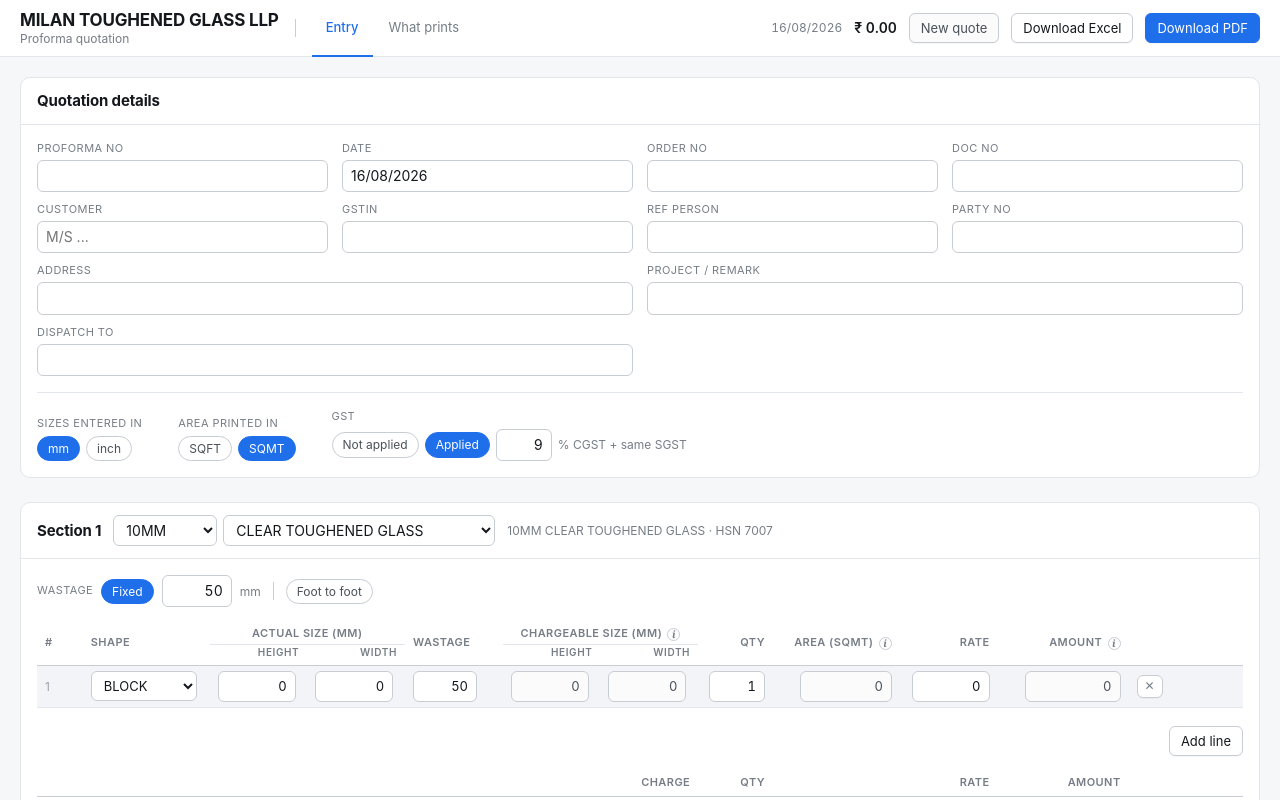
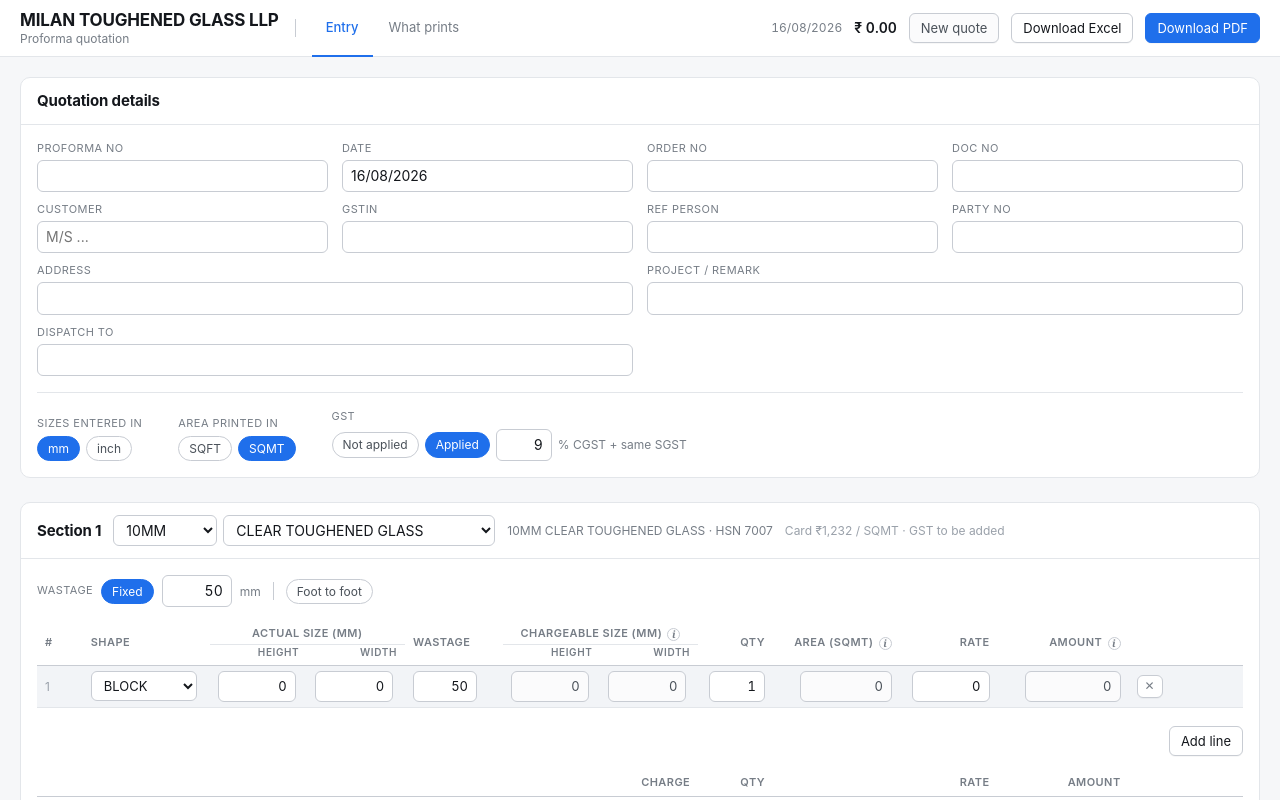
Before and after one commit to PrasanKumar93/milan, a React (Vite) app in the folder app/: page / in a window 1280 px wide. Shown: the top 800 px of the page. Built offline with nearby package versions, Linux system fonts and the light colour scheme.

Commit message:
Clarify card pricing structure

```diff
--- a/app/src/components/SectionEditor.tsx
+++ b/app/src/components/SectionEditor.tsx
@@ -1,7 +1,7 @@
 import type { ComputedSection } from "../core/engine";
 import { perimeterRft } from "../core/products";
 import type { Adjustment, Line, Quote, Section, WastageRule } from "../core/types";
-import { HSN } from "../data/masters";
+import { HSN, cardPrice } from "../data/masters";
 import { Button, DimensionField, Pill } from "../ui/controls";
 import { ChargeTable } from "./ChargeTable";
 import { LineGrid } from "./LineGrid";
@@ -51,6 +51,7 @@
 }) {
   const section = computed.section;
   const footToFoot = section.wastageRule === "foot_to_foot";
+  const price = cardPrice(section.product, quote.printUnit);
   const perimeter = perimeterRft(
     computed.lines.map((l) => ({
       line: l.line,
@@ -73,6 +74,22 @@
         <span className="muted small" title={`Prints as ${section.shortCode} in the summary block`}>
           {section.product} · HSN {HSN}
         </span>
+
+        {/*
+         * What the card asks, and what that figure includes. The two columns of
+         * the card are not the same price in two units — the square-foot one has
+         * GST in it (§2.5) — so the price is never shown without saying which it
+         * is. Glass the card has no price for says nothing at all.
+         */}
+        {price && (
+          <span
+            className="muted-2 small"
+            title="The rate this row starts on. Rates are negotiated, so type over it."
+          >
+            Card ₹{price.rate.toLocaleString("en-IN")} / {quote.printUnit} ·{" "}
+            {price.includesGst ? "GST included" : "GST to be added"}
+          </span>
+        )}
         <span className="spacer" />
         {canRemove && (
           <Button variant="danger" onClick={onRemoveSection} title="Remove this section">
--- a/app/src/core/validate.ts
+++ b/app/src/core/validate.ts
@@ -1,4 +1,4 @@
-import { cardRate } from "../data/masters";
+import { cardPrice } from "../data/masters";
 import type { ComputedQuote } from "./engine";
 import { formatMoney } from "./money";
 import { wastageRuleFor } from "./products";
@@ -9,7 +9,9 @@
  * Overrides are the whole point of the app, so nothing here refuses a value. It
  * points at the handful of things that were actually wrong in the sample
  * quotations — a SQFT rate typed into a SQMT quote, a section quietly discounted,
- * a mirror left on fixed wastage — and leaves the decision with the operator.
+ * a mirror left on fixed wastage — plus the one the samples were right about but
+ * only by habit: which of the card's two prices already has GST in it.
+ * Everything here leaves the decision with the operator.
  */
 
 export interface Warning {
@@ -24,6 +26,9 @@
 /** A rate this far from the rate card is more likely the wrong unit than a deal. */
 const RATE_FACTOR = 5;
 
+/** How near the card a rate has to be before it is taken to *be* the card's. */
+const ON_THE_CARD = 0.02;
+
 export function warningsFor(computed: ComputedQuote): Warning[] {
   const quote = computed.quote;
   const out: Warning[] = [];
@@ -31,7 +36,41 @@
   for (const s of computed.sections) {
     const section = s.section;
     const id = section.id;
-    const card = cardRate(section.product, quote.printUnit);
+    const price = cardPrice(section.product, quote.printUnit);
+    const card = price?.rate;
+
+    /*
+     * The card's two columns mean different things: a square-metre price is
+     * before tax and a square-foot price has it in already (§2.5), and the two
+     * settings that decide which applies — printed unit and GST — are set
+     * independently. So a quote can end up taxing a taxed price, or printing a
+     * pre-tax price with no tax on it, and both look like ordinary numbers.
+     *
+     * Only rows still sitting on the card figure are worth mentioning: an
+     * operator who has typed their own rate has decided what it includes.
+     */
+    if (price !== undefined) {
+      const onTheCard = s.lines.some(
+        (l) =>
+          l.line.rate > 0 &&
+          Math.abs(l.line.rate - price.rate) <= price.rate * ON_THE_CARD &&
+          (l.line.actualH > 0 || l.line.actualW > 0),
+      );
+
+      if (onTheCard && price.includesGst && quote.gstApplicable) {
+        out.push({
+          sectionId: id,
+          text: `${section.shortCode} is at the card's ₹${price.rate.toLocaleString("en-IN")} per ${quote.printUnit}, which already includes GST, and this quote adds GST on top. Before tax it is about ₹${formatMoney(price.rate / (1 + quote.gstPct / 50))}.`,
+        });
+      }
+
+      if (onTheCard && !price.includesGst && !quote.gstApplicable) {
+        out.push({
+          sectionId: id,
+          text: `${section.shortCode} is at the card's ₹${price.rate.toLocaleString("en-IN")} per ${quote.printUnit}, which is before GST, and this quote adds none.`,
+        });
+      }
+    }
 
     if (section.wastageRule !== wastageRuleFor(section.product)) {
       out.push({
--- a/app/src/data/masters.ts
+++ b/app/src/data/masters.ts
@@ -3,7 +3,7 @@
 import productsJson from "./products.json";
 import rateCardJson from "./rateCard.json";
 import { splitProduct } from "../core/products";
-import type { ChargeBasis, InputUnit, WastageRule } from "../core/types";
+import type { ChargeBasis, InputUnit, PrintUnit, WastageRule } from "../core/types";
 
 /**
  * Typed access to the JSON masters. Everything the business can change — company
@@ -62,9 +62,30 @@
   return chargeTypes.filter((c) => c.label === label.toUpperCase())[0];
 }
 
-/** Default rate for a line of this product, from the rate card. */
-export function cardRate(product: string, printUnit: "SQFT" | "SQMT"): number | undefined {
+/**
+ * What the card asks for this glass, and whether that figure has tax in it.
+ *
+ * The two columns are not the same price in two units: ₹1414 the square metre is
+ * before GST and ₹155 the square foot is after it — 1414 × 1.18 ÷ 10.764 — which
+ * is how the office quotes and is why every SQFT sample prints no tax line
+ * (dev-plan §2.5). The card says so itself rather than the app assuming it, so a
+ * future card that prices both columns the same way only has to say that.
+ */
+export interface CardPrice {
+  rate: number;
+  includesGst: boolean;
+}
+
+export function cardPrice(product: string, printUnit: PrintUnit): CardPrice | undefined {
   const item = rateCard.items.filter((i) => i.product === product.toUpperCase())[0];
   if (!item) return undefined;
-  return printUnit === "SQFT" ? item.sqft : item.sqmt;
+
+  return printUnit === "SQFT"
+    ? { rate: item.sqft, includesGst: rateCard.sqftIncludesGst }
+    : { rate: item.sqmt, includesGst: rateCard.sqmtIncludesGst };
 }
+
+/** Default rate for a line of this product, from the rate card. */
+export function cardRate(product: string, printUnit: PrintUnit): number | undefined {
+  return cardPrice(product, printUnit)?.rate;
+}
--- a/app/src/data/rateCard.json
+++ b/app/src/data/rateCard.json
@@ -1,6 +1,8 @@
 {
   "_note": "dev-plan §2.5. Toughened glass only — the card the office wrote out covers nothing else, so mirror, fluted, kaccha, laminated and the rest have no default and their rate is typed on the line. Defaults only in any case: rates are negotiated per job and edited per line. Brown and black are one price on the card and are listed separately here, because the proforma has to name the glass the customer bought. sqft_rate is the GST-inclusive equivalent of sqmt_rate, rounded to a tidy number: sqmt x 1.18 / 10.764.",
   "effectiveFrom": "2026-08-14",
+  "sqmtIncludesGst": false,
+  "sqftIncludesGst": true,
   "items": [
     {
       "product": "5MM CLEAR TOUGHENED GLASS",
```
Also changed, not shown: 4 other files (tests, documents, lock files or other folders).
